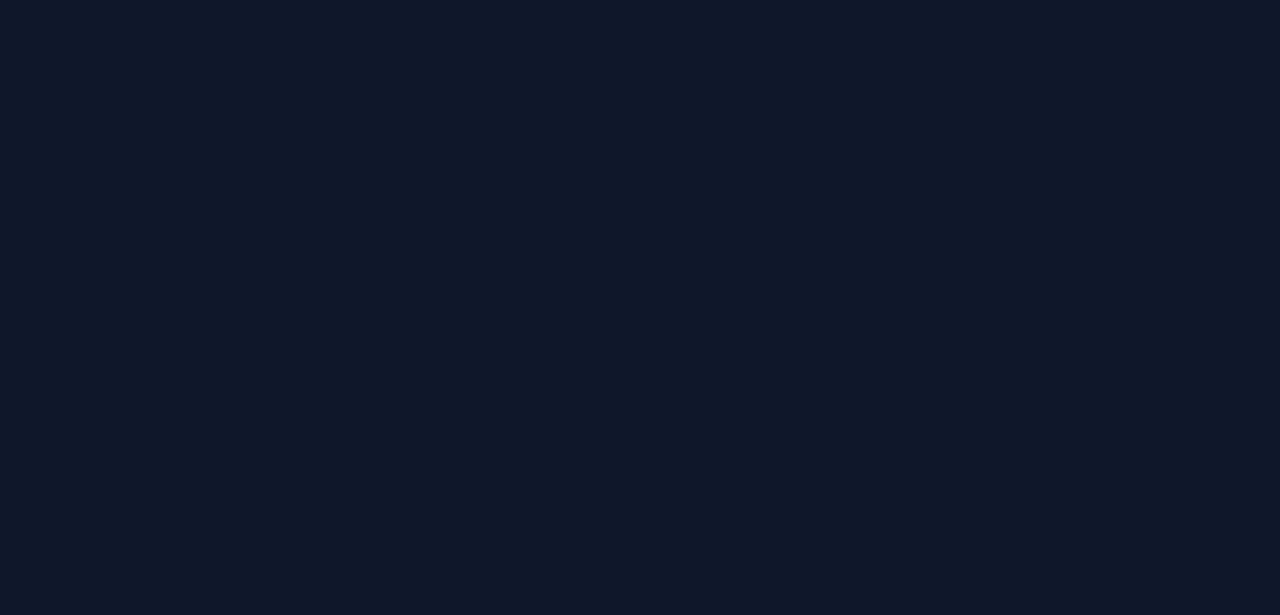
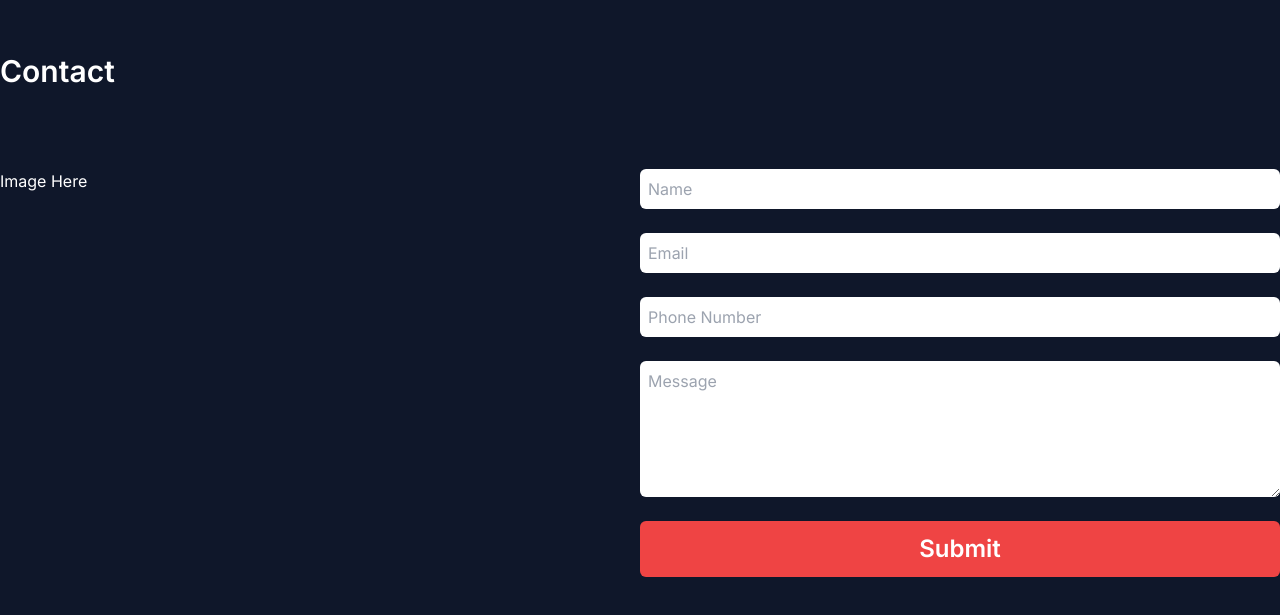
Before and after one commit to aequitaskk/portfolio, a Next.js app: page / in a window 1280 px wide. Shown: the part 2387-3002 px from the top of the page. Before the commit the page ends 2440 px from the top, so only its background shows below. Built offline with nearby package versions, Linux system fonts and the light colour scheme.

Commit message:
create Contact ui

```diff
--- a/app/page.tsx
+++ b/app/page.tsx
@@ -1,4 +1,5 @@
 import About from "@/components/About";
+import Contact from "@/components/Contact";
 import Hero from "@/components/Hero";
 import Navbar from "@/components/Navbar";
 import Projects from "@/components/Projects";
@@ -10,6 +11,7 @@ export default function Home() {
       <Hero />
       <About />
       <Projects />
+      <Contact />
     </main>
   );
 }
--- /dev/null
+++ b/components/Contact.tsx
@@ -0,0 +1,106 @@
+"use client";
+import Image from "next/image";
+import { useForm, SubmitHandler } from "react-hook-form";
+
+type Props = {};
+
+interface IFormInput {
+  Name: string;
+  Email: string;
+  PhoneNumber?: number;
+  Message: string;
+}
+
+const Contact = (props: Props) => {
+  const {
+    register,
+    handleSubmit,
+    formState: { errors },
+  } = useForm<IFormInput>();
+  const onSubmit: SubmitHandler<IFormInput> = (data) => console.log(data);
+  console.log(errors);
+
+  return (
+    <div className="max-w-7xl mx-auto mb-24">
+      <h2 className="text-3xl font-semibold mb-20">Contact</h2>
+      <div className="flex justify-center ">
+        <div className="flex flex-[1.5] flex-col">Image Here</div>
+
+        <div className="flex flex-[1.5] flex-col ">
+          <form
+            onSubmit={handleSubmit(onSubmit)}
+            className="flex flex-col space-y-6 text-black"
+          >
+            <input
+              type="text"
+              placeholder="Name"
+              {...register("Name", { required: true, maxLength: 30 })}
+              className="p-2 rounded-md outline-none"
+            />
+            {errors?.Name?.type === "required" && (
+              <span className="text-sm text-red-400">
+                This field is required
+              </span>
+            )}
+            {errors?.Name?.type === "maxLength" && (
+              <span className="text-sm text-red-400">
+                Max Length is 30 characters
+              </span>
+            )}
+
+            <input
+              type="text"
+              placeholder="Email"
+              {...register("Email", { required: true, pattern: /^\S+@\S+$/i })}
+              className="p-2 rounded-md outline-none"
+            />
+            {errors?.Email?.type === "required" && (
+              <span className="text-sm text-red-400">
+                This field is required
+              </span>
+            )}
+            {errors?.Email?.type === "pattern" && (
+              <span className="text-sm text-red-400">
+                Invalid email address
+              </span>
+            )}
+
+            <input
+              type="tel"
+              placeholder="Phone Number"
+              {...register("PhoneNumber", { maxLength: 12 })}
+              className="p-2 rounded-md outline-none"
+            />
+            {errors?.PhoneNumber?.type === "maxLength" && (
+              <span className="text-sm text-red-400">
+                Max Length is 12 characters
+              </span>
+            )}
+
+            <textarea
+              placeholder="Message"
+              rows={5}
+              cols={50}
+              {...register("Message", { required: true })}
+              className="p-2 rounded-md outline-none"
+            />
+            {errors?.Message?.type === "required" && (
+              <span className="text-sm text-red-400">
+                This field is required
+              </span>
+            )}
+
+            <button
+              type="submit"
+              className="bg-red-500 py-3 rounded-md text-white font-semibold text-2xl"
+            >
+              Submit
+            </button>
+          </form>
+        </div>
+      </div>
+    </div>
+  );
+};
+
+export default Contact;
```
Also changed, not shown: public/images/contact.png (added).
